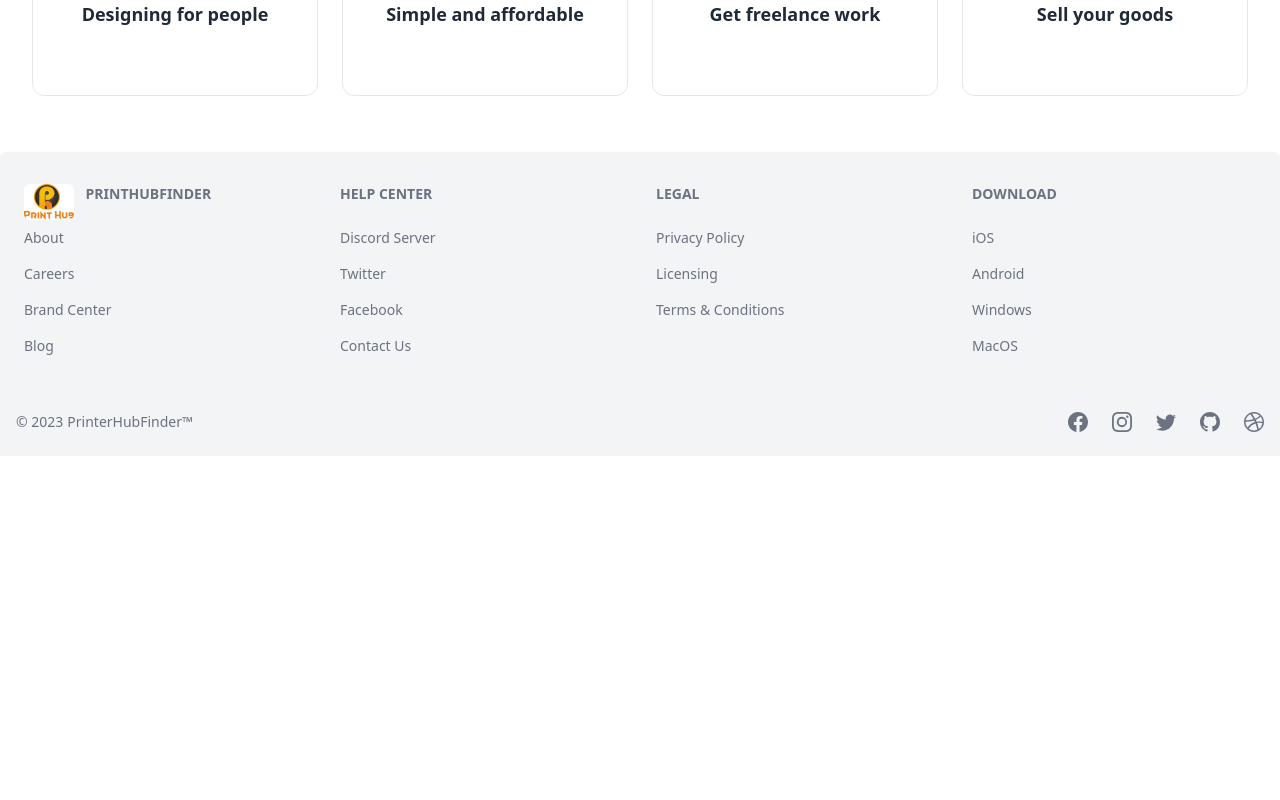
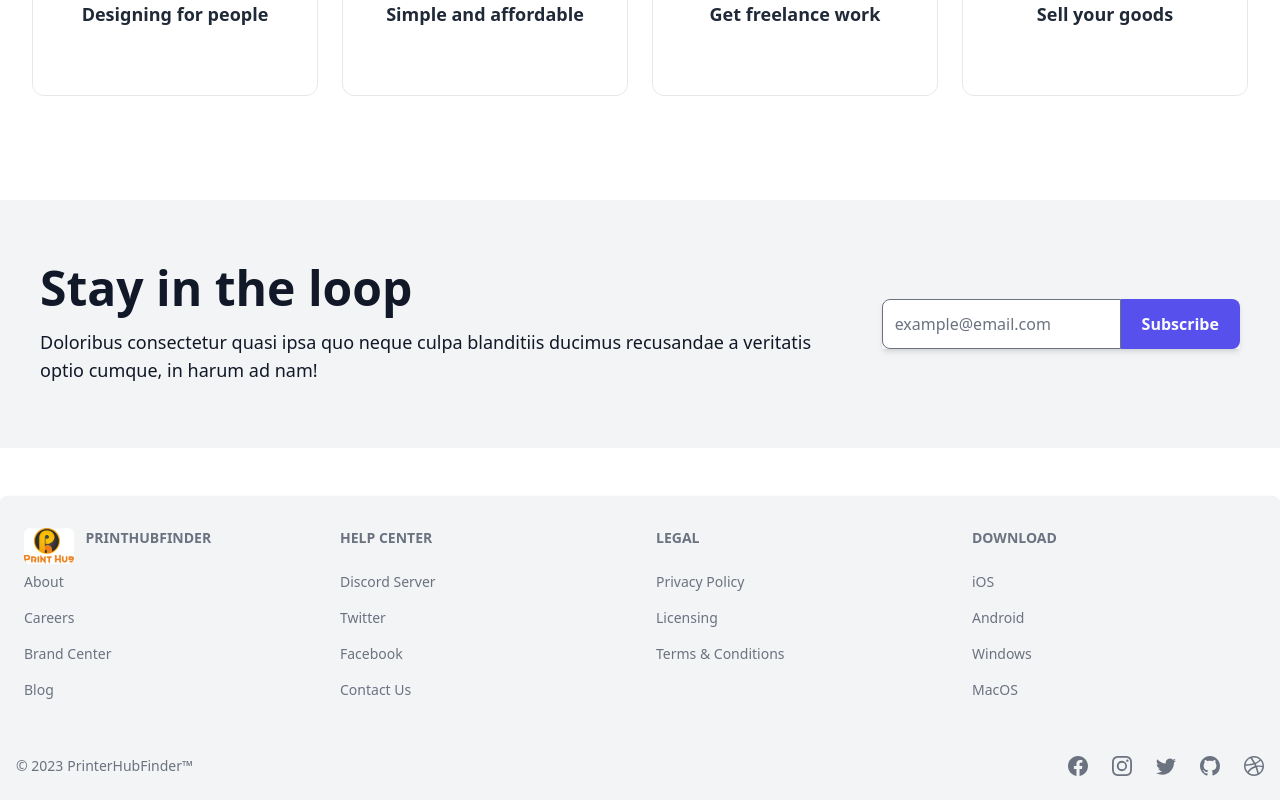
Before and after one commit to ronee-muhammad-rayhan/print-hub-finder-client, a React (Vite) app: page / in a window 1280 px wide. Shown: the part 3338-4138 px from the top of the page. Before the commit the page ends 3794 px from the top, so only its background shows below. Built offline with nearby package versions, Linux system fonts and the light colour scheme; no server answers.

Commit message:
subscribe section added

```diff
--- a/src/pages/Home/Home.jsx
+++ b/src/pages/Home/Home.jsx
@@ -8,6 +8,7 @@ import PopularServices from "./PopularServices";
 import Slider from "./Slider";
 import AOS from 'aos';
 import 'aos/dist/aos.css'; // You can also use <link> for styles
+import Subscribe from "./Subscribe";
 
 AOS.init();
 
@@ -71,6 +72,11 @@ const Home = () => {
             <h3 className="text-3xl font-bold text- py-4 text-center">Our qualities</h3>
             <div data-aos='zoom-in-up'><OurQualitiesSection></OurQualitiesSection></div>
 
+            {/* Subscribe Section */}
+            <section className="py-12" data-aos='zoom-in'>
+                <Subscribe />
+            </section>
+
         </div>
     );
 };
--- /dev/null
+++ b/src/pages/Home/Subscribe.jsx
@@ -0,0 +1,21 @@
+
+const Subscribe = () => {
+    return (
+        <section className="py-6 bg-gray-100 text-gray-900">
+            <div className="container mx-auto flex flex-col justify-center p-4 space-y-8 md:p-10 lg:space-y-0 lg:space-x-12 lg:justify-between lg:flex-row">
+                <div className="flex flex-col space-y-4 text-center lg:text-left">
+                    <h1 className="text-5xl font-bold leadi">Stay in the loop</h1>
+                    <p className="text-lg">Doloribus consectetur quasi ipsa quo neque culpa blanditiis ducimus recusandae a veritatis optio cumque, in harum ad nam!</p>
+                </div>
+                <div className="flex flex-row items-center self-center justify-center flex-shrink-0 shadow-md lg:justify-end">
+                    <div className="flex flex-row">
+                        <input type="text" placeholder="example@email.com" className="w-3/5 p-3 rounded-l-lg sm:w-2/3" spellCheck="false" data-ms-editor="true" />
+                        <button type="button" className="w-2/5 p-3 font-semibold rounded-r-lg sm:w-1/3 bg-indigo-600 text-gray-50">Subscribe</button>
+                    </div>
+                </div>
+            </div>
+        </section>
+    );
+};
+
+export default Subscribe;
```
Also changed, not shown: 2 other files (tests, documents, lock files or other folders).
